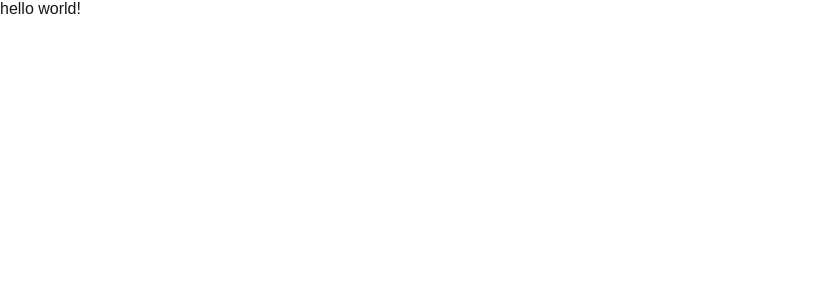
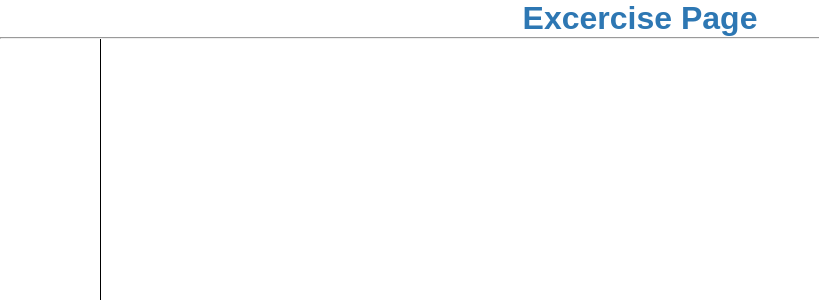
Before and after one commit to TitusChampions/TitusChampions, a Next.js app: page /excercise in a window 1280 px wide. Shown: the top 300 px of the page, without its empty margins (0-819 px from the left). Built offline with nearby package versions, Linux system fonts and the light colour scheme.

Commit message:
working on formatting the pillar pages

```diff
--- a/src/app/excercise/page.tsx
+++ b/src/app/excercise/page.tsx
@@ -1,6 +1,10 @@
 function Excercise(){
     return(
-        <>hello world!</>
+        <div style={{backgroundColor:"white", height:"100vh"}}>
+            <h1 style={{display:"flex",alignItems:"center", justifyContent:"center", color:"#2D77B3"}}>Excercise Page</h1>
+            <hr></hr>
+            <div style={{borderLeft:"1px solid black", height:"100%", marginLeft:"100px"}}></div>
+        </div>
     )
 }
 
```
